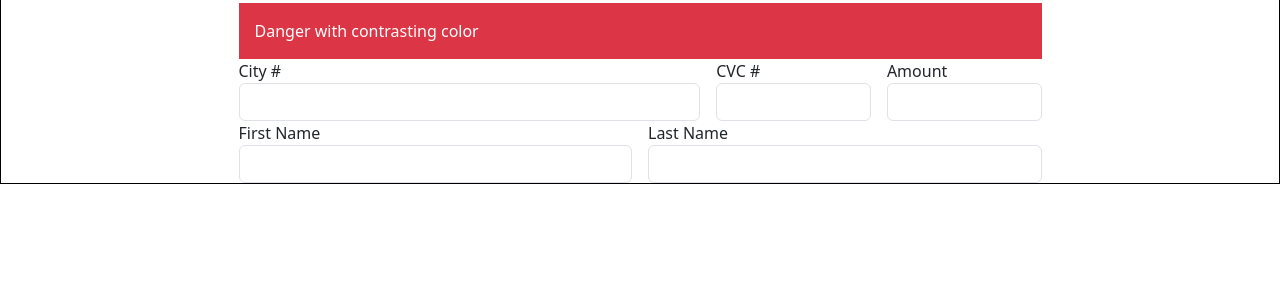
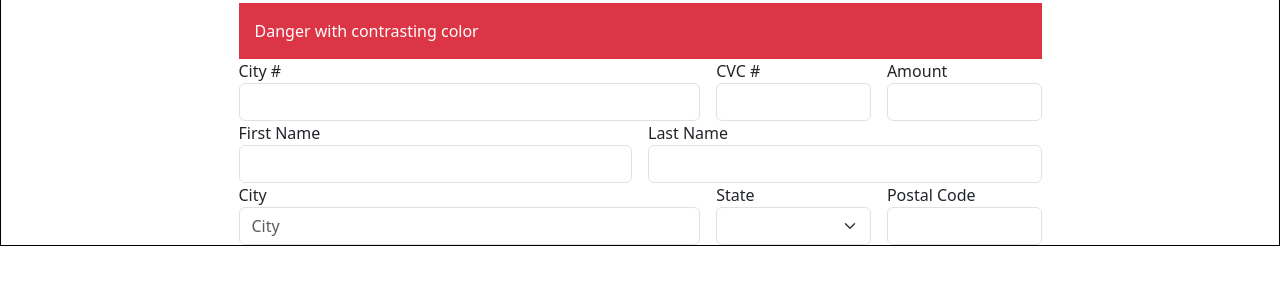
Before and after one commit to pmvroque15/HTML5-form, a plain HTML site: page html-hello/index.html in a window 1280 px wide. Shown: the part 54-338 px from the top of the page. Drawn offline with nearby package versions, Linux system fonts and the light colour scheme.

Commit message:
Add 3rd row of inputs

```diff
--- a/html-hello/index.html
+++ b/html-hello/index.html
@@ -42,18 +42,39 @@
         <div id="inline-form">
           <div class="row g-3">
             <div class="col">
-                <label>First Name</label>
+              <label>First Name</label>
+              <input type="text" class="form-control" />
+            </div>
+            <div class="col">
+              <label>Last Name</label>
+              <input type="text" class="form-control" />
+            </div>
+          </div>
+          <div class="row g-3">
+            <div class="col-sm-7">
+              <label>City</label>
+              <input
+                type="text"
+                class="form-control"
+                placeholder="City"
+                aria-label="City"
+              />
+            </div>
+            <div class="col-sm">
+              <label>State</label>
+              <select class="form-select" aria-label="Default select example">
+                <option selected></option>
+                <option value="1">One</option>
+                <option value="2">Two</option>
+                <option value="3">Three</option>
+              </select>
+            </div>
+            <div class="col-sm">
+              <label>Postal Code</label>
               <input
                 type="text"
                 class="form-control"
 
-              />
-            </div>
-            <div class="col">
-                <label>Last Name</label>
-              <input
-                type="text"
-                class="form-control"
 
               />
             </div>
--- a/html-hello/styles.css
+++ b/html-hello/styles.css
@@ -2,11 +2,16 @@ body {
     margin: 0;
     padding: 0;
 
-    border: 1px solid black;
+
+
 }
 
 form {
     display: flex;
     justify-content: center;
     align-content: center;
+
+
+    border: 1px solid black;
+
 }
```
